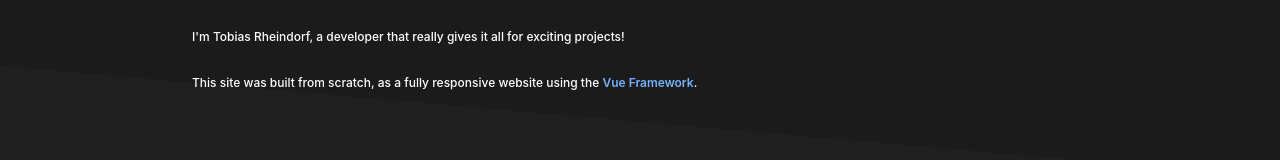
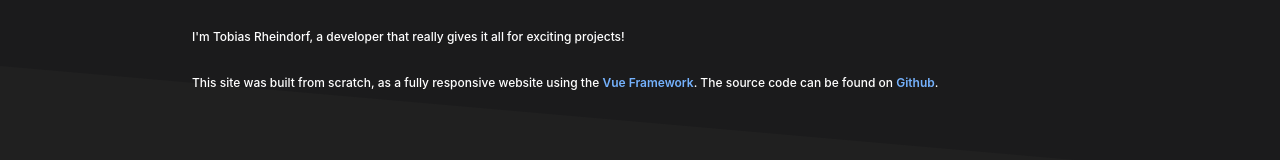
Before and after one commit to notSafeForDev/Portfolio, a Vue app: page / in a window 1280 px wide. Shown: the part 346-506 px from the top of the page. Built offline with nearby package versions, Linux system fonts and the light colour scheme.

Commit message:
Added link to source code for the site

```diff
--- a/src/components/heroSection/heroSection.vue
+++ b/src/components/heroSection/heroSection.vue
@@ -22,6 +22,7 @@ export default {
         <div class="spacer_medium"></div>
         <p>I'm Tobias Rheindorf, a developer that really gives it all for exciting projects!</p>
         <p>This site was built from scratch, as a fully responsive website using the <a href="https://vuejs.org/">Vue
-                Framework</a>.</p>
+                Framework</a>. The source code can be found on <a href="https://github.com/notSafeForDev/portfolio"
+                target="_blank">Github</a>.</p>
     </div>
 </template>
```
